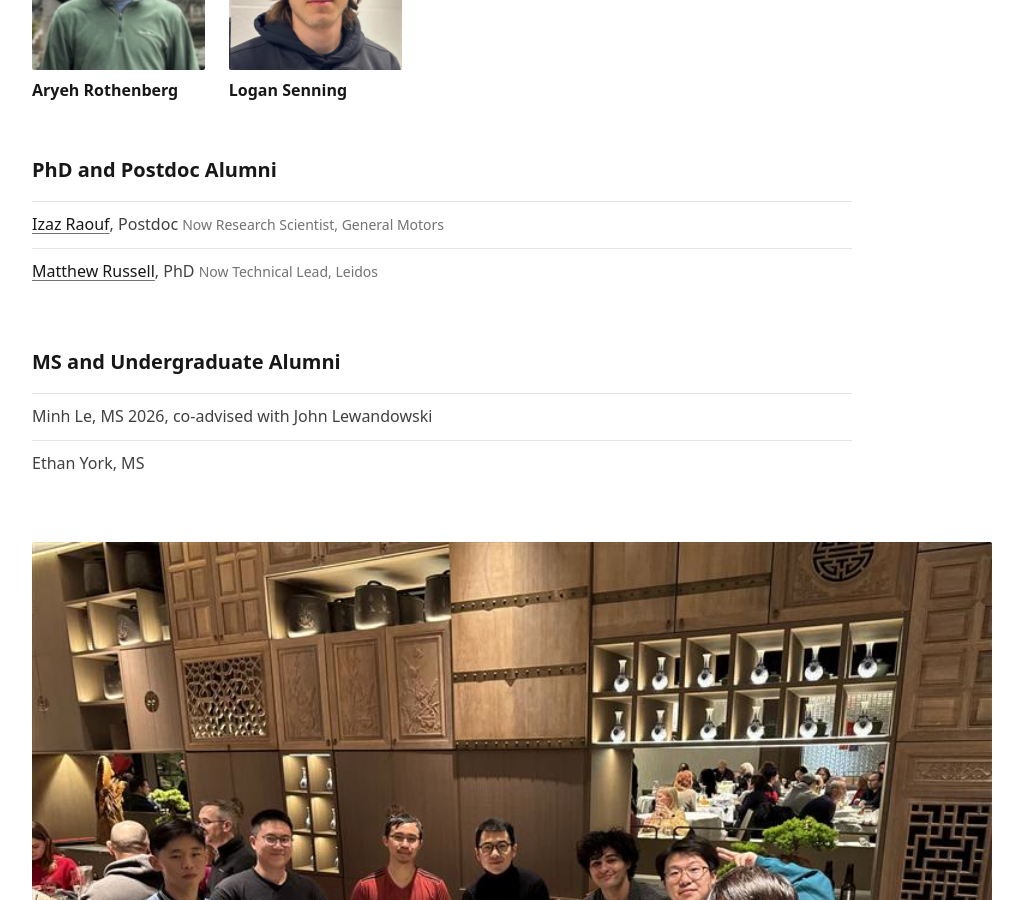
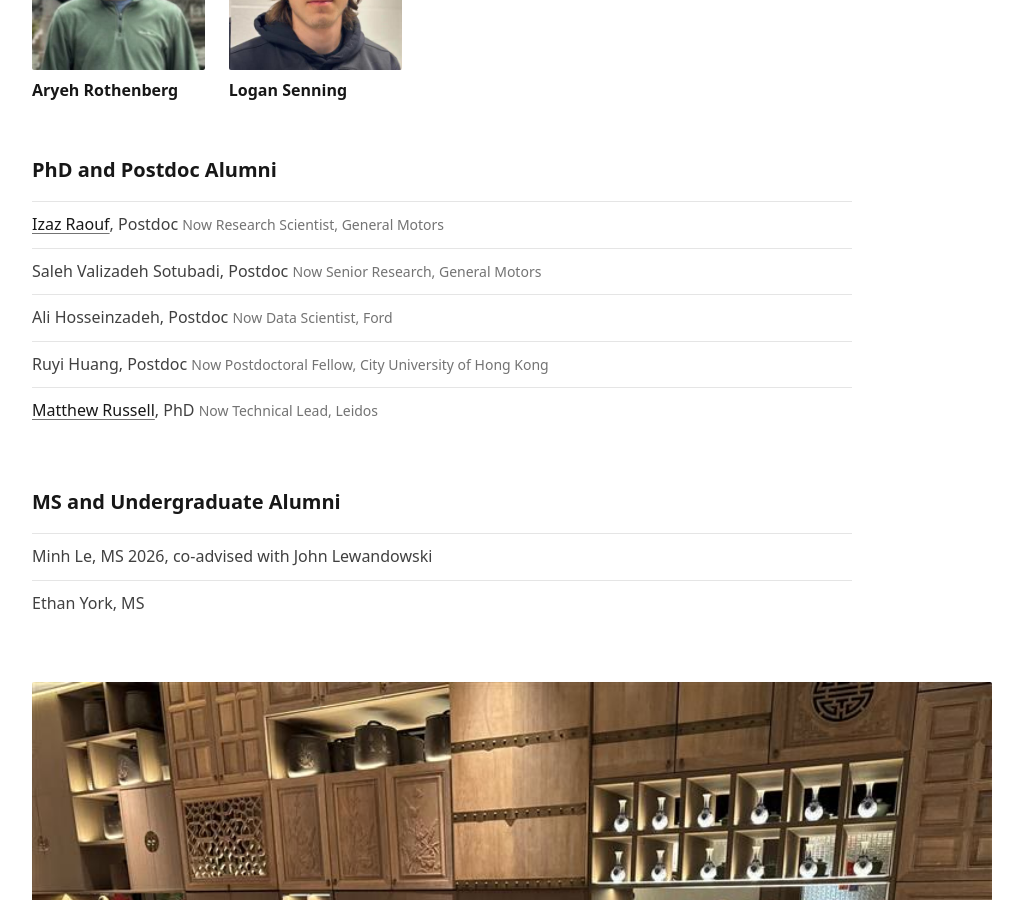
Before and after one commit to CWRU-AISM/CWRU-AISM.github.io, a Jekyll site: the page built from people.html, in a window 1280 px wide and 900 px high, scrolled down 1290 px. Shown: the whole window, without its empty margins (128-1151 px from the left). Built offline with Jekyll 4.4.1, drawn with Linux system fonts in a browser that asks for light colours.

Commit message:
Add new postdoc entries to people.yml

```diff
--- a/_data/people.yml
+++ b/_data/people.yml
@@ -56,6 +56,17 @@ alumni:
         degree: Postdoc
         now: Research Scientist, General Motors
         linkedin: https://www.linkedin.com/in/izaz-r-448263209/
+      - name: Saleh Valizadeh Sotubadi
+        degree: Postdoc
+        now: Senior Research, General Motors
+        Linkedin: https://www.linkedin.com/in/saleh-valizadeh-sotubadi-9a5905177/
+      - name: Ali Hosseinzadeh
+        degree: Postdoc
+        now: Data Scientist, Ford
+        Linkedin: https://www.linkedin.com/in/ali-hosseinzadeh-ph-d-6099b2116/
+      - name: Ruyi Huang
+        degree: Postdoc
+        now: Postdoctoral Fellow, City University of Hong Kong
       - name: Matthew Russell
         degree: PhD
         now: Technical Lead, Leidos
```
